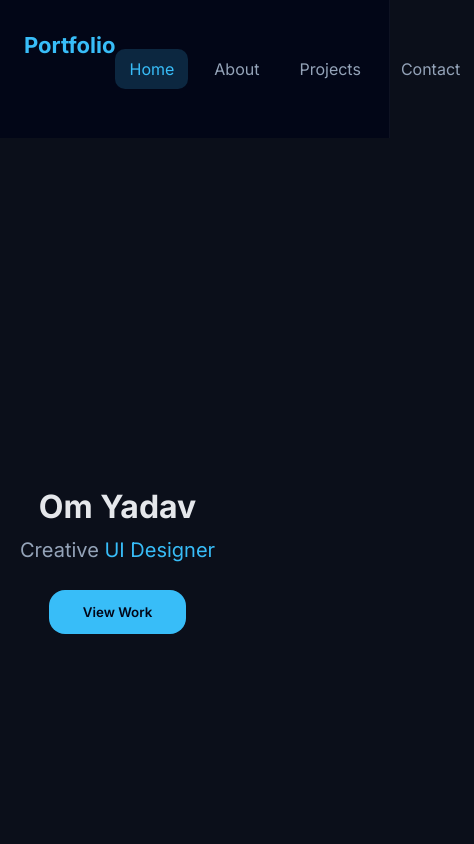
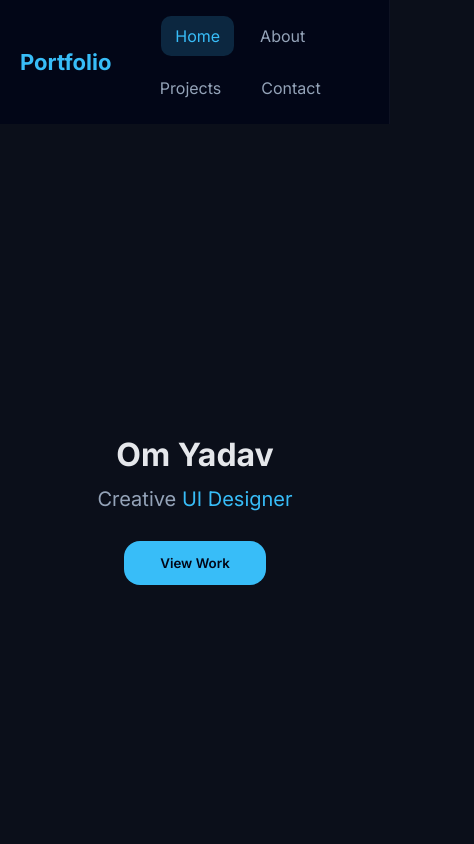
Before and after one commit to ydvom2005-hash/PRODIGY_WD_04, a plain HTML site: page index.html in a window 390 px wide. Shown: the top 844 px of the page, 474 px wide, since content can reach past the window. Drawn offline with Linux system fonts and the light colour scheme.

Commit message:
Update style.css

```diff
--- a/style.css
+++ b/style.css
@@ -16,6 +16,11 @@
   font-family:'Inter',sans-serif;
 }
 
+html,body{
+  width:100%;
+  overflow-x:hidden;
+}
+
 body{
   display:flex;
   background:var(--bg);
@@ -24,10 +29,12 @@ body{
 
 .sidebar{
   width:240px;
-  height:100vh;
+  min-height:100vh;
   background:var(--panel);
   padding:32px 24px;
   position:fixed;
+  top:0;
+  left:0;
   border-right:1px solid rgba(255,255,255,.05);
 }
 
@@ -50,7 +57,7 @@ body{
   text-decoration:none;
   padding:10px 14px;
   border-radius:10px;
-  transition:.3s;
+  transition:.25s ease;
 }
 
 .sidebar a:hover,
@@ -76,12 +83,17 @@ section{
   align-items:center;
 }
 
+.hero-text{
+  max-width:640px;
+}
+
 .hero h1{
   font-size:56px;
+  line-height:1.1;
 }
 
 .role{
-  margin-top:12px;
+  margin-top:14px;
   font-size:20px;
   color:var(--muted);
 }
@@ -91,8 +103,8 @@ section{
 }
 
 .hero button{
-  margin-top:28px;
-  padding:14px 34px;
+  margin-top:30px;
+  padding:14px 36px;
   border:none;
   border-radius:var(--radius);
   background:var(--accent);
@@ -103,7 +115,7 @@ section{
 
 .section h2{
   font-size:34px;
-  margin-bottom:20px;
+  margin-bottom:22px;
   color:var(--accent);
 }
 
@@ -115,18 +127,18 @@ section{
 }
 
 .grid{
-  margin-top:30px;
+  margin-top:32px;
   display:grid;
   grid-template-columns:repeat(auto-fit,minmax(260px,1fr));
-  gap:24px;
+  gap:26px;
 }
 
 .project-card{
-  padding:32px;
+  padding:34px;
   border-radius:var(--radius);
   background:rgba(255,255,255,.05);
   border:1px solid rgba(255,255,255,.08);
-  transition:.3s;
+  transition:.3s ease;
 }
 
 .project-card:hover{
@@ -141,7 +153,7 @@ footer{
   border-top:1px solid rgba(255,255,255,.05);
 }
 
-@media (max-width: 1024px) {
+@media (max-width:1024px){
   .sidebar{
     width:200px;
   }
@@ -150,18 +162,26 @@ footer{
   }
 }
 
-@media (max-width: 768px) {
+@media (max-width:768px){
   body{
     flex-direction:column;
   }
 
   .sidebar{
-    position:relative;
+    position:sticky;
+    top:0;
     width:100%;
-    height:auto;
+    min-height:auto;
+    flex-direction:row;
     display:flex;
     justify-content:space-between;
     align-items:center;
+    padding:16px 20px;
+    z-index:1000;
+  }
+
+  .brand{
+    margin-bottom:0;
   }
 
   .sidebar nav{
@@ -174,8 +194,13 @@ footer{
   }
 
   .hero{
+    min-height:calc(100vh - 70px);
     padding:40px 20px;
     text-align:center;
+  }
+
+  .hero-text{
+    margin:auto;
   }
 
   .hero h1{
@@ -192,8 +217,13 @@ footer{
   }
 }
 
-@media (max-width: 480px) {
+@media (max-width:480px){
   .hero h1{
     font-size:32px;
   }
+
+  .sidebar nav{
+    flex-wrap:wrap;
+    justify-content:center;
+  }
 }
```
